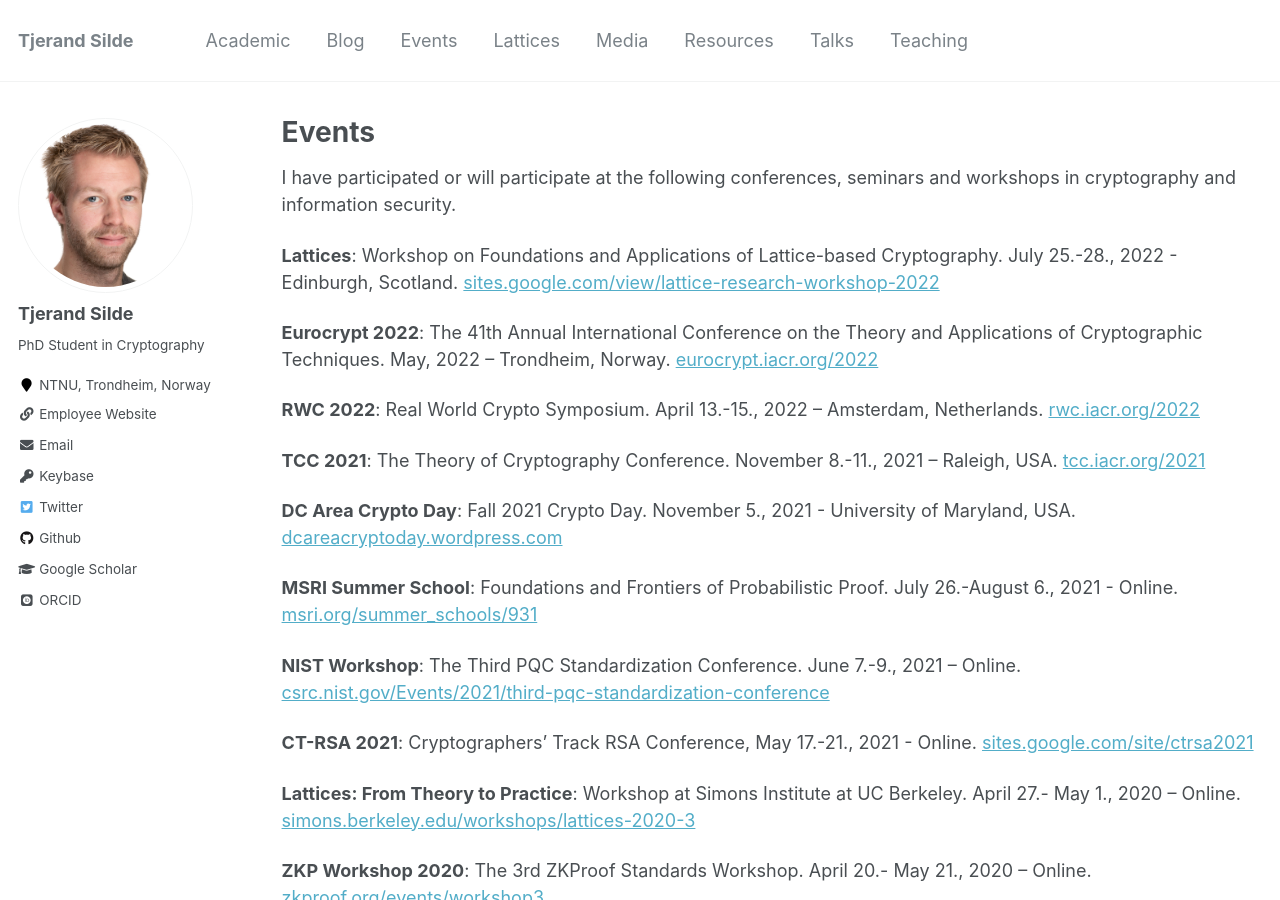
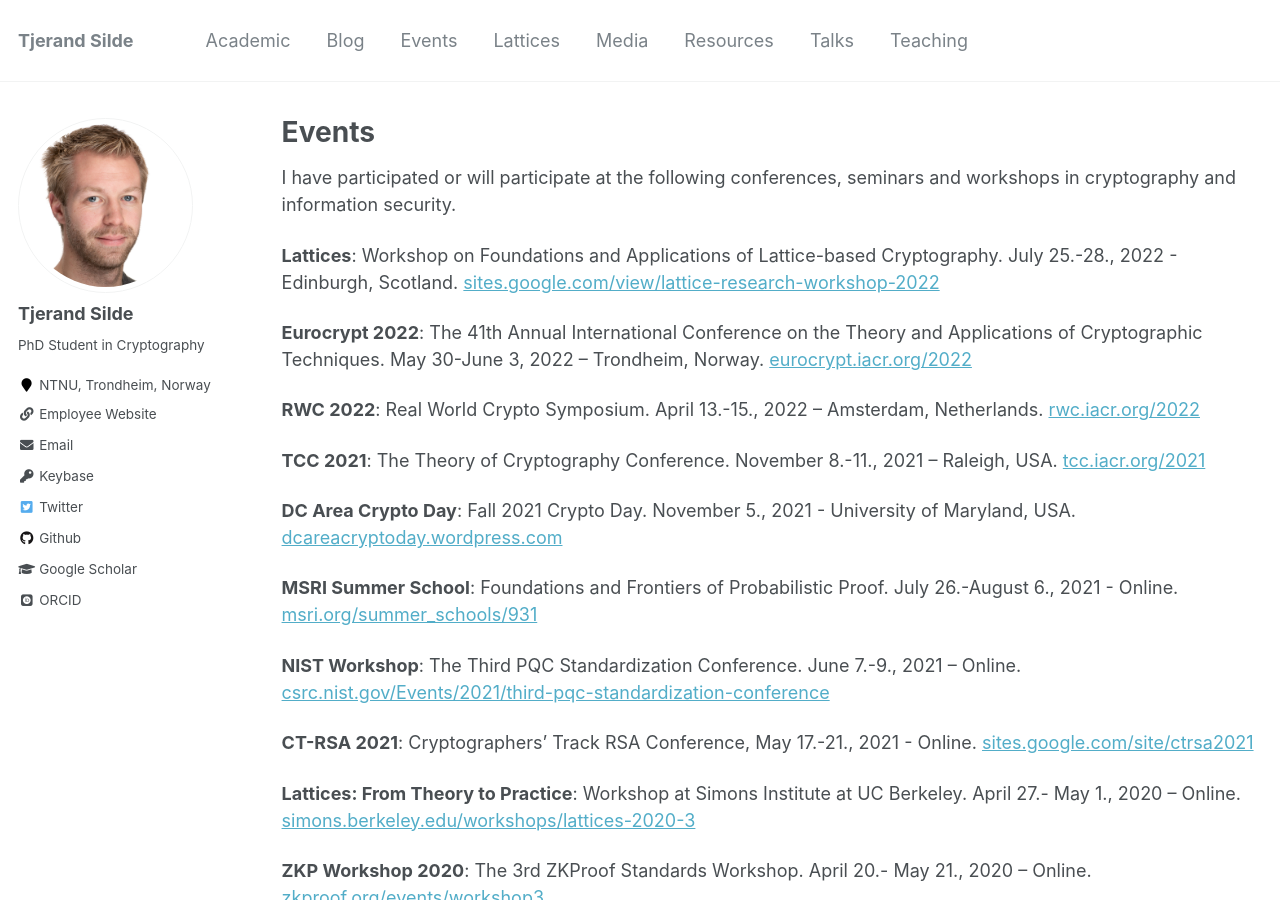
Before and after one commit to tjesi/tjesi.github.io, a Jekyll site: the page built from _pages/events.md, in a window 1280 px wide and 900 px high. Built offline with Jekyll 4.4.1, drawn with Linux system fonts in a browser that asks for light colours; some web fonts are replaced.

Commit message:
Update events.md

```diff
--- a/_pages/events.md
+++ b/_pages/events.md
@@ -9,7 +9,7 @@ I have participated or will participate at the following conferences, seminars a
 
 **Lattices**: Workshop on Foundations and Applications of Lattice-based Cryptography. July 25.-28., 2022 - Edinburgh, Scotland. [sites.google.com/view/lattice-research-workshop-2022](https://sites.google.com/view/lattice-research-workshop-2022)
 
-**Eurocrypt 2022**: The 41th Annual International Conference on the Theory and Applications of Cryptographic Techniques. May, 2022 – Trondheim, Norway. [eurocrypt.iacr.org/2022](https://eurocrypt.iacr.org/2022)
+**Eurocrypt 2022**: The 41th Annual International Conference on the Theory and Applications of Cryptographic Techniques. May 30-June 3, 2022 – Trondheim, Norway. [eurocrypt.iacr.org/2022](https://eurocrypt.iacr.org/2022)
 
 **RWC 2022**: Real World Crypto Symposium. April 13.-15., 2022 – Amsterdam, Netherlands. [rwc.iacr.org/2022](https://rwc.iacr.org/2022)
 
```
